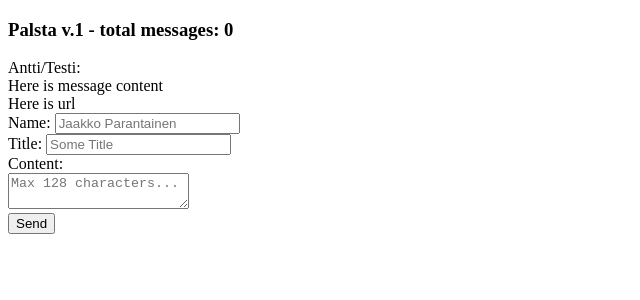
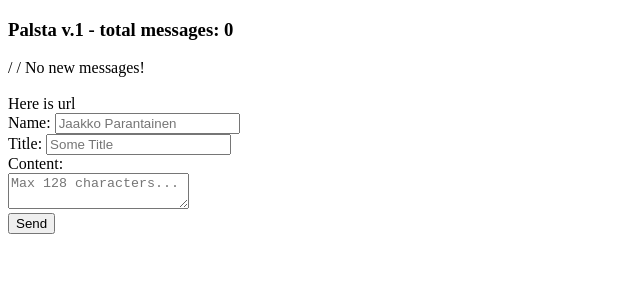
Before and after one commit to W4SD/messageBoard, a Flask app: page / in a window 1280 px wide. Shown: the top 300 px of the page, without its empty margins (0-640 px from the left). Run offline with Flask 2, Linux system fonts and the light colour scheme.

Commit message:
current version

```diff
--- a/app.py
+++ b/app.py
@@ -5,26 +5,28 @@ app = Flask(__name__,
             template_folder="templates")
 
 totalMessages = 0
+allMessages = []
 
 def addMessageCount(value):
     global totalMessages
     totalMessages += value
 
-messagesInBoard = ListMessages()
-
-
 @app.route("/", methods=['GET', 'POST'])
 def home():
     """Serve message form."""
     sendMessageForm = CreateMessage()
+    msgBoardData = ["","/ No new messages!"]
     if request.method == 'POST':
         #if sendMessageForm.validate():
-        print('Message sent!')
-        messagesInBoard.printMessage()
+        sentMessage = ListMessages(request.form)
+        allMessages.append(sentMessage)
         addMessageCount(1)
+        print('List has', len(allMessages), 'objects')
+        msgBoardData = sentMessage.printMessage(allMessages)
     return render_template("main.html",
                             form=sendMessageForm,
-                            count=totalMessages)
+                            count=totalMessages,
+                            msgBoard = msgBoardData)
 
 if __name__ == '__main__':
     app.secret_key = 'notSoSecret'
--- a/formLogic.py
+++ b/formLogic.py
@@ -25,8 +25,23 @@ class CreateMessage(Form):
         submit = SubmitField('Send')
 
 class ListMessages():
+
+    def __init__(self, attributes, format=None):
+        self.name = attributes.get('sender')
+        self.title = attributes.get('title')
+        self.content = attributes.get('content')
+
     def printMessage(self, format=None):
+
+        messageData = [self.name, self.title, self.content]
+        '''
+        ##iteration loop for later..?
+        for v in thisForm:
+            print("%s : %s" % (v,thisForm[v]))
+        '''
+
         if format is None:
             print('listAllMessagesInBoard')
+            return messageData
         else:
             return 'Some'
--- a/templates/board.html
+++ b/templates/board.html
@@ -1,13 +1,13 @@
 <!-- board.html -->
 
-<div class="messageBoard">
+<div class="msgBoard">
     <div class="titleRow">
-        Antti/Testi:<br>
+        {{ msgBoard[0] }} / {{msgBoard[1] }} <br>
     </div>
     <div class="contentRow">
-        Here is message content<br>
+        {{ msgBoard[2] }} <br>
     </div>
     <div class="urlRow">
-        Here is url
+        Here is url<br>
     </div>
 </div>
```
